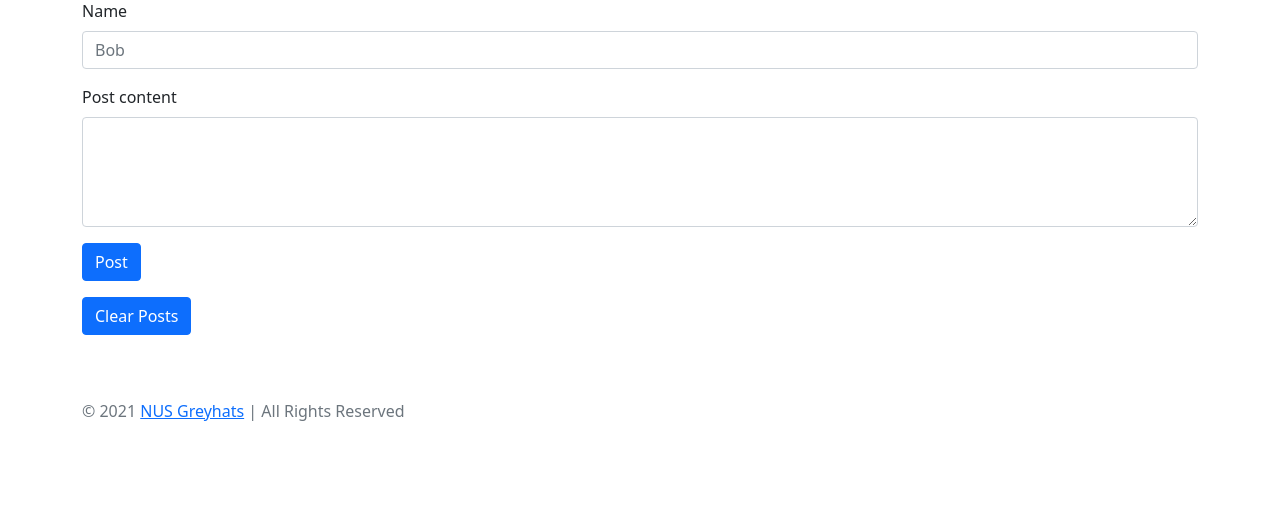
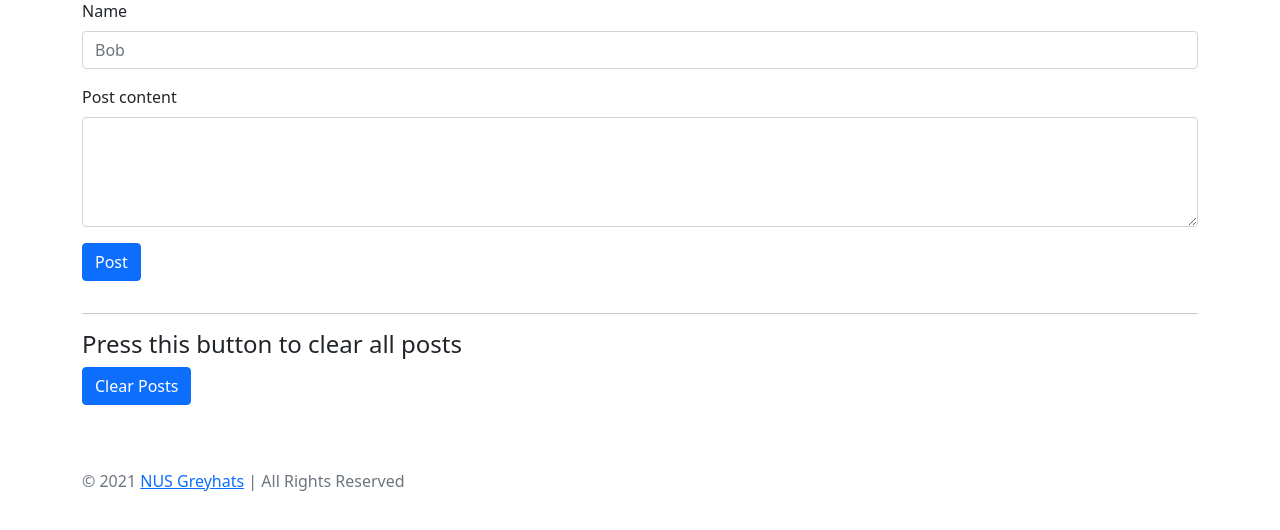
Before and after one commit to NUSGreyhats/Orbital-2021, a Flask app: page /sxss in a window 1280 px wide. Shown: the part 113-643 px from the top of the page. Run offline with Flask 2, Linux system fonts and the light colour scheme; data that the repository does not hold is empty.

Commit message:
Add more annotations regarding clear button

```diff
--- a/WebServer/templates/sxss.html
+++ b/WebServer/templates/sxss.html
@@ -27,10 +27,10 @@
     </div>
     <button type="submit" class="btn btn-primary mb-3">Post</button>
 </form>
+<hr />
+<h4>Press this button to clear all posts</h4>
 <form action='/sxss' method="POST">
     <input type="hidden" value='1' name='clear'>
     <button type="submit" class="btn btn-primary mb-3">Clear Posts</button>
 </form>
-
-
 {% endblock %}
```
